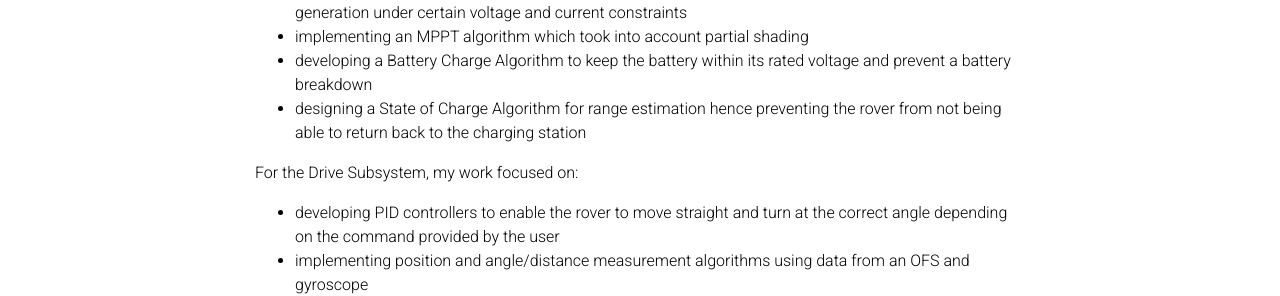
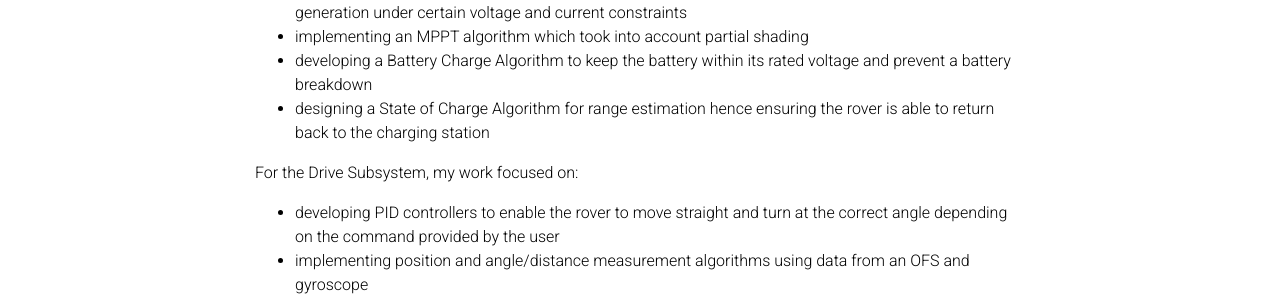
Before and after one commit to giacovides/giacovides.github.io, a Jekyll site: the page built from _projects/1_project.md, in a window 1280 px wide and 1271 px high. Shown: the part 413-709 px from the top of the window. Built offline with Jekyll 4.4.1, drawn with Linux system fonts in a browser that asks for light colours; full-size pictures stand in for the smaller copies a plugin makes; comment, search, counter and statistics services are not loaded; a style sheet for code colours, icons or effects is not loaded.

Commit message:
final commit; ready to submit

```diff
--- a/_projects/1_project.md
+++ b/_projects/1_project.md
@@ -12,7 +12,7 @@ For the Energy Subsystem, as 4 PV panels were to be used to power the rover, man
 - testing all possible panel configurations with 2 Buck-Boost Converters to achieve maximum power generation under certain voltage and current constraints
 - implementing an MPPT algorithm which took into account partial shading
 - developing a Battery Charge Algorithm to keep the battery within its rated voltage and prevent a battery breakdown
-- designing a State of Charge Algorithm for range estimation hence preventing the rover from not being able to return back to the charging station
+- designing a State of Charge Algorithm for range estimation hence ensuring the rover is able to return back to the charging station
 
 For the Drive Subsystem, my work focused on:
 - developing PID controllers to enable the rover to move straight and turn at the correct angle depending on the command provided by the user
```
Also changed, not shown: _pages/education.md (+1 -1 lines), _projects/3_project.md (+1 -1 lines), _projects/5_project.md (+3 -3 lines).
